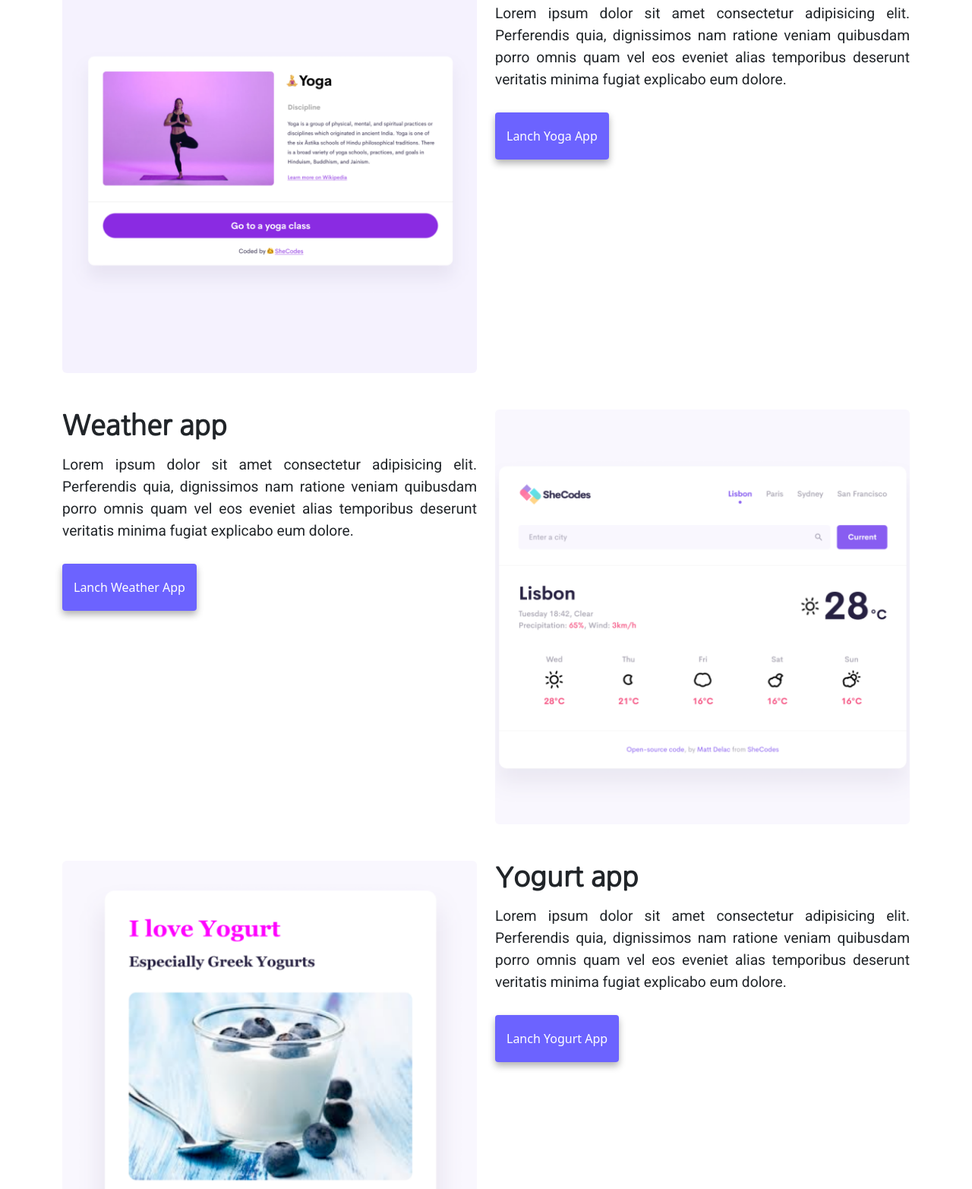
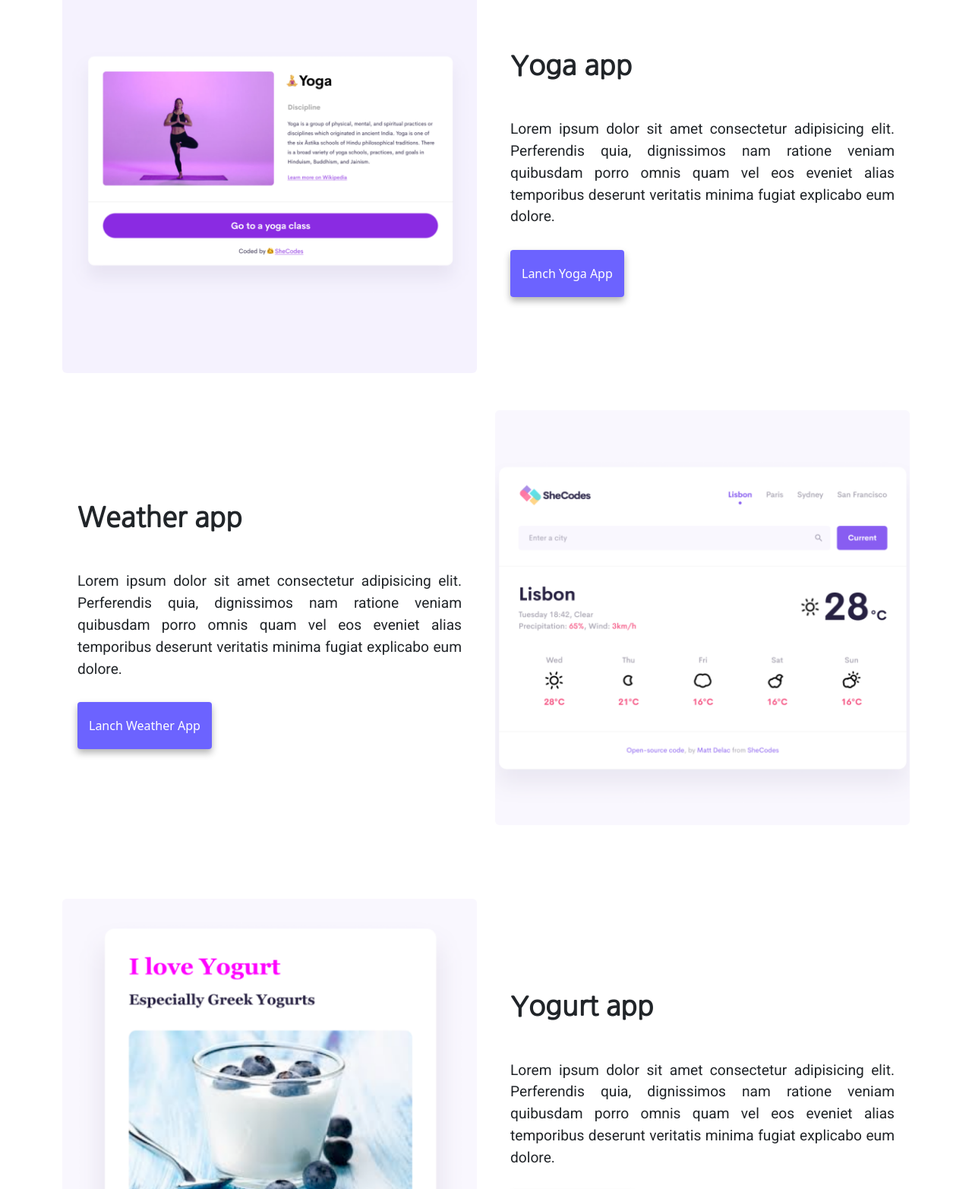
Before and after one commit to mortanbor/page-about-me, a plain HTML site: page index.html in a window 1280 px wide. Shown: the part 751-2316 px from the top of the page at 76% size. Drawn offline with nearby package versions, Linux system fonts and the light colour scheme.

Commit message:
CSS ruls for index.html

```diff
--- a/index.html
+++ b/index.html
@@ -99,20 +99,22 @@
     </div>
     <div class="container">
       <div class="row">
-        <div class="col-md-6">
+        <div class="col d-none d-lg-block">
           <img
             src="images/yoga.png"
             alt="Picture - nice yoga every day"
             class="img-fluid rounded"
           />
         </div>
-        <div class="aboutapp col-md-6">
-          <h2 class="mb-3">Yoga app</h2>
+
+        <div class="aboutapp col">
+          <div class="discription">
+            <h2 class="mb-5">Yoga app</h2>
             <p>
-            Lorem ipsum dolor sit amet consectetur adipisicing elit. Perferendis
-            quia, dignissimos nam ratione veniam quibusdam porro omnis quam vel
-            eos eveniet alias temporibus deserunt veritatis minima fugiat
-            explicabo eum dolore.
+              Lorem ipsum dolor sit amet consectetur adipisicing elit.
+              Perferendis quia, dignissimos nam ratione veniam quibusdam porro
+              omnis quam vel eos eveniet alias temporibus deserunt veritatis
+              minima fugiat explicabo eum dolore.
             </p>
             <div class="mt-5">
               <a
@@ -125,14 +127,16 @@
             </div>
           </div>
         </div>
+      </div>
       <div class="row mt-5">
-        <div class="aboutapp col-md-6">
-          <h2 class="mb-3">Weather app</h2>
+        <div class="aboutapp col">
+          <div class="discription">
+            <h2 class="mb-5">Weather app</h2>
             <p>
-            Lorem ipsum dolor sit amet consectetur adipisicing elit. Perferendis
-            quia, dignissimos nam ratione veniam quibusdam porro omnis quam vel
-            eos eveniet alias temporibus deserunt veritatis minima fugiat
-            explicabo eum dolore.
+              Lorem ipsum dolor sit amet consectetur adipisicing elit.
+              Perferendis quia, dignissimos nam ratione veniam quibusdam porro
+              omnis quam vel eos eveniet alias temporibus deserunt veritatis
+              minima fugiat explicabo eum dolore.
             </p>
             <div class="mb-5 mt-5">
               <a
@@ -144,7 +148,8 @@
               >
             </div>
           </div>
-        <div class="col-md-6">
+        </div>
+        <div class="col d-none d-lg-block">
           <img
             src="images/weather.png"
             class="img-fluid rounded"
@@ -153,20 +158,21 @@
         </div>
       </div>
       <div class="row mt-5">
-        <div class="col-md-6">
+        <div class="col d-none d-lg-block">
           <img
             src="images/yogurt.png"
             class="img-fluid rounded"
             alt="Picture - yogurt for you"
           />
         </div>
-        <div class="aboutapp col-md-6">
-          <h2 class="mb-3">Yogurt app</h2>
+        <div class="aboutapp col">
+          <div class="discription">
+            <h2 class="mb-5">Yogurt app</h2>
             <p>
-            Lorem ipsum dolor sit amet consectetur adipisicing elit. Perferendis
-            quia, dignissimos nam ratione veniam quibusdam porro omnis quam vel
-            eos eveniet alias temporibus deserunt veritatis minima fugiat
-            explicabo eum dolore.
+              Lorem ipsum dolor sit amet consectetur adipisicing elit.
+              Perferendis quia, dignissimos nam ratione veniam quibusdam porro
+              omnis quam vel eos eveniet alias temporibus deserunt veritatis
+              minima fugiat explicabo eum dolore.
             </p>
             <div class="mt-5">
               <a
@@ -180,5 +186,6 @@
           </div>
         </div>
       </div>
+    </div>
   </body>
 </html>
--- a/style.css
+++ b/style.css
@@ -53,6 +53,10 @@ p {
   padding: 20px 15px;
   text-decoration: none;
   text-transform: capitalize;
+}
+
+.discription {
+  padding: 120px 20px;
 }
 
 .aboutapp h2 {
@@ -121,6 +125,11 @@ p {
 
   background-color: var(--secondary-color);
 }
+@media (max-width: 1200px) {
+  .discription {
+    padding: 40px 20px;
+  }
+}
 
 @media (max-width: 576px) {
   h1 {
@@ -145,7 +154,9 @@ p {
     font-size: 18px;
     padding: 12px;
   }
-
+  .discription {
+    padding: 30px 20px;
+  }
   .aboutapp {
     margin-top: 15px;
     margin-bottom: 15px;
```
Lines whose indentation alone changed are shown as unchanged.
